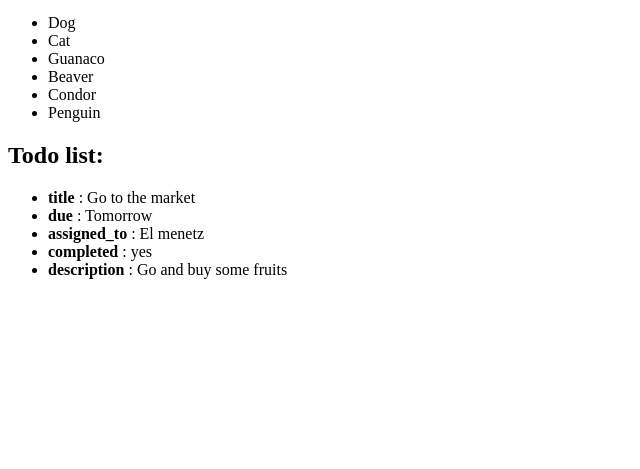
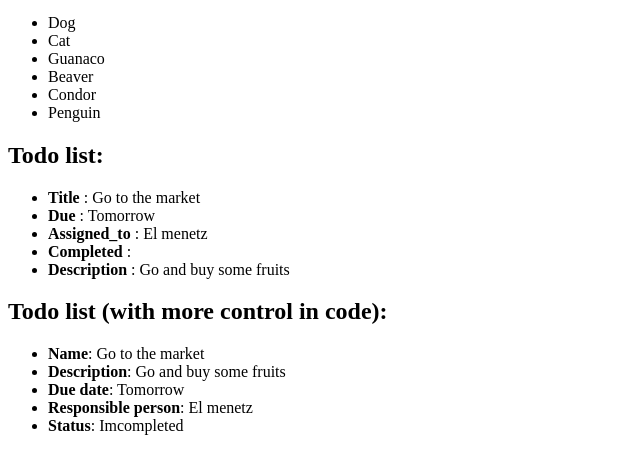
Before and after one commit to sebastian-sulbaran/php-practice, a PHP site: page /index.php?name=1 in a window 1280 px wide. Shown: the part 331-800 px from the top of the page, without its empty margins (0-640 px from the left). Run offline with PHP 8.4, Linux system fonts and the light colour scheme.

Commit message:
Lesson 8. Implementing the todo section with more code control. We implemented one way using foreach and some new functions and a second way with no loops, this last gives more control over what we want to show.

```diff
--- a/index.php
+++ b/index.php
@@ -19,7 +19,7 @@ $tasks = [
     "title" => "Go to the market",
     "due" => "Tomorrow",
     "assigned_to" => "El menetz",
-    "completed" => "yes",
+    "completed" => false,
 
 ];
 
--- a/index.view.php
+++ b/index.view.php
@@ -39,9 +39,34 @@
 
     <h2>Todo list:</h2>
     <ul>
-        <?php foreach ($tasks as $task => $value):?>
-            <li><strong><?= $task ?></strong> : <?= $value ?></li>
+        <?php foreach ($tasks as $heading => $value):?>
+            <li><strong><?= ucwords($heading) ?></strong> : <?= $value ?></li>
         <?php endforeach?>
+
+    </ul>
+    <h2>Todo list (with more control in code):</h2>
+    <!-- de esta forma se tiene mas control sobre lo que se quiere mostrar, por ejemplo colocando cosas que estan desordenadas en el array de forma ordenada y con los label que queremos -->
+    <ul>
+
+        <li>
+            <strong>Name</strong>: <?= $tasks['title'] ?>
+        </li>
+
+        <li>
+            <strong>Description</strong>: <?= $tasks['description'] ?>
+        </li>
+
+        <li>
+            <strong>Due date</strong>: <?= $tasks['due'] ?>
+        </li>
+
+        <li>
+            <strong>Responsible person</strong>: <?= $tasks['assigned_to'] ?>
+        </li>
+
+        <li>
+            <strong>Status</strong>: <?= $tasks['completed'] ? 'Completed': 'Imcompleted' ?>
+        </li>
 
     </ul>
 </body>
```
